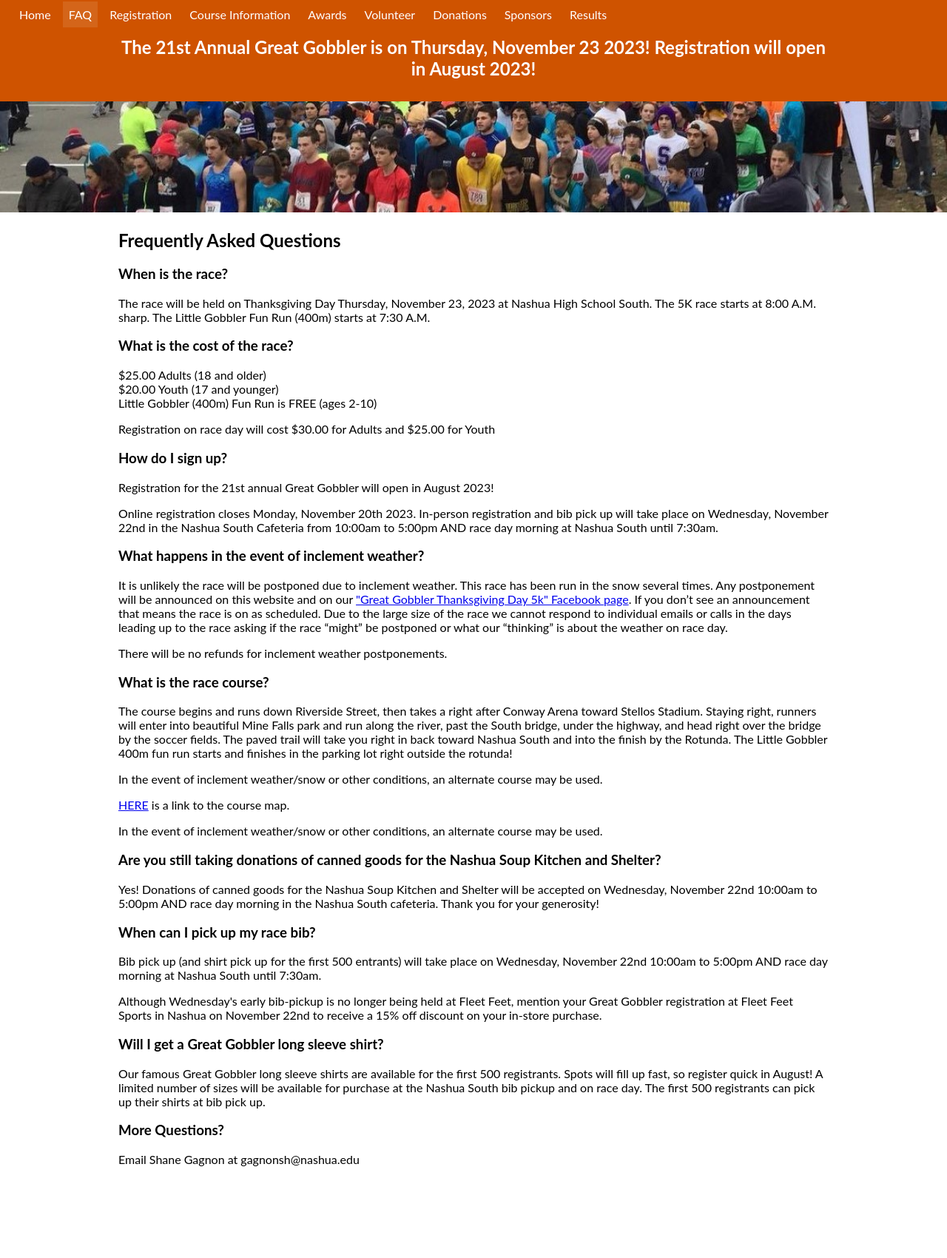
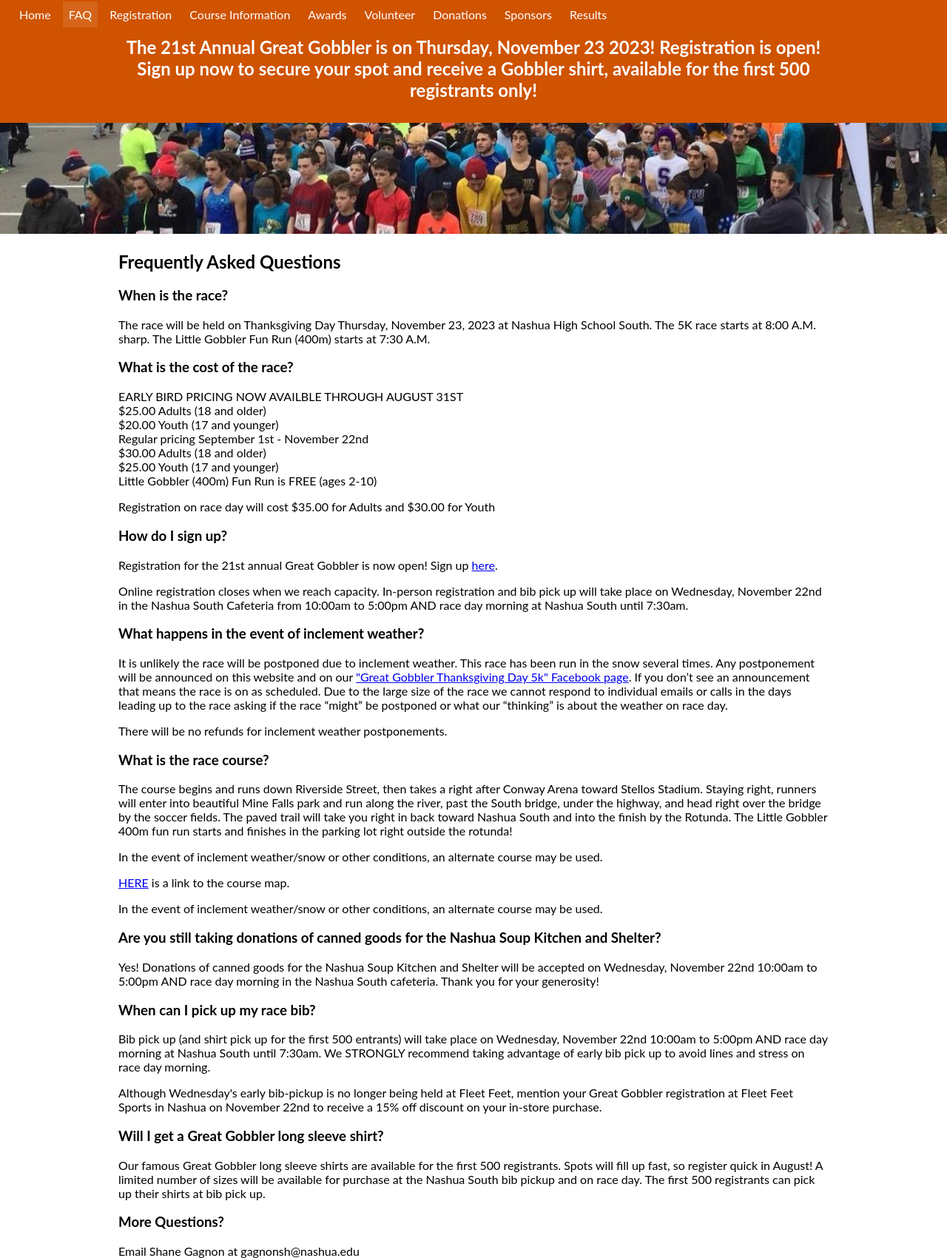
Before and after one commit to crammond/greatgobbler, a Gatsby site: page /faq in a window 1280 px wide. Shown: the whole page at 74% size. Before the commit the page ends 1576 px from the top, so only its background shows below. Built offline with nearby package versions, Linux system fonts and the light colour scheme; Gatsby itself is replaced by a stand-in of ours.

Commit message:
2023 updates

```diff
--- a/src/components/header.js
+++ b/src/components/header.js
@@ -40,8 +40,8 @@ const Header = ({ children, uri }) => (
         <div className="header-bottom">
             <img src={northLogo} height="100px" width="auto" alt=""/>
             <h2 style={{ padding: "0 20px" }}>
-                The 21st Annual Great Gobbler is on Thursday, November 23 2023! Registration will open in August 2023!
-            </h2>
+                The 21st Annual Great Gobbler is on Thursday, November 23 2023! Registration is open!
+                Sign up now to secure your spot and receive a Gobbler shirt, available for the first 500 registrants only!            </h2>
             <img src={southLogo} height="100px" width="auto" alt=""/>
         </div>
     </header>
--- a/src/pages/donations.js
+++ b/src/pages/donations.js
@@ -9,11 +9,11 @@ class Donations extends Component {
         <h2>Donations</h2>
         <p>
           Each year we accept donations of canned goods for the Nashua Soup Kitchen and Shelter. Donations of canned goods for the Nashua Soup Kitchen and
-          Shelter will be accepted on Wednesday, November 23rd 10:00am to 5:00pm AND race day morning in the Nashua South cafeteria. Thank you for your
+          Shelter will be accepted on Wednesday, November 22nd 10:00am to 5:00pm AND race day morning in the Nashua South cafeteria. Thank you for your
           generosity!
         </p>
         <p>
-          Monetary donations to the Nashua Cross Country and Track programs will also be accepted through the registration page.
+          Monetary donations to the Nashua Cross Country and Track programs will also be accepted through the registration page and in-person at bib pickup and race day.
         </p>
       </Layout>
     )
--- a/src/pages/faq.js
+++ b/src/pages/faq.js
@@ -15,21 +15,29 @@ class Faq extends Component {
         </p>
         <h3>What is the cost of the race?</h3>
         <p>
+          EARLY BIRD PRICING NOW AVAILBLE THROUGH AUGUST 31ST
+          <br />
           $25.00 Adults (18 and older)
           <br />
           $20.00 Youth (17 and younger)
           <br />
+          Regular pricing September 1st - November 22nd
+          <br />
+          $30.00 Adults (18 and older)
+          <br />
+          $25.00 Youth (17 and younger)
+          <br />
           Little Gobbler (400m) Fun Run is FREE (ages 2-10)
         </p>
         <p>
-          Registration on race day will cost $30.00 for Adults and $25.00 for Youth
+          Registration on race day will cost $35.00 for Adults and $30.00 for Youth
         </p>
         <h3>How do I sign up?</h3>
         <p>
-          Registration for the 21st annual Great Gobbler will open in August 2023!
+          Registration for the 21st annual Great Gobbler is now open! Sign up <a href='https://greatgobbler.enmotive.com/events/2023-great-gobbler-5k' target='_blank' rel="noopener noreferrer">here</a>.
         </p>
         <p>
-          Online registration closes Monday, November 20th 2023. In-person registration and bib pick up will take place on Wednesday, November 22nd
+          Online registration closes when we reach capacity. In-person registration and bib pick up will take place on Wednesday, November 22nd
           in the Nashua South Cafeteria from 10:00am to 5:00pm AND race day
           morning at Nashua South until 7:30am.
         </p>
@@ -66,7 +74,8 @@ class Faq extends Component {
         <p>
           Bib pick up (and shirt pick up for the first 500 entrants) will take place
           on Wednesday, November 22nd 10:00am to 5:00pm AND race day morning at
-          Nashua South until 7:30am.
+          Nashua South until 7:30am. We STRONGLY recommend taking advantage of early bib pick up
+          to avoid lines and stress on race day morning.
         </p>
         <p>
           Although Wednesday's early bib-pickup is no longer being held at Fleet
--- a/src/pages/index.js
+++ b/src/pages/index.js
@@ -12,7 +12,7 @@ const Index = () => (
 				<h2>A Nashua Community Thanksgiving Tradition</h2>
 				<p>Warm up your Thanksgiving appetite at Nashua High School South at the 21st Annual Great Gobbler 5K! The Great Gobbler 5K brings together family, friends, Nashua High School cross country alumni as well as the Greater Nashua area community to start the day in a healthy way.  Join runners, joggers and walkers for a morning of fun in support of the Nashua North and South Boys and Girls Cross Country Programs.</p>
 			</div>
-			<a className="register-button" href='https://runsignup.com/Race/NH/Nashua/GreatGobbler5k' target='_blank' rel="noopener noreferrer">REGISTER</a>
+			<a className="register-button" href='https://greatgobbler.enmotive.com/events/2023-great-gobbler-5k' target='_blank' rel="noopener noreferrer">REGISTER</a>
 		</div>
 	</Layout>
 );
```
Also changed, not shown: src/pages/registration.js (+11 -3 lines).
